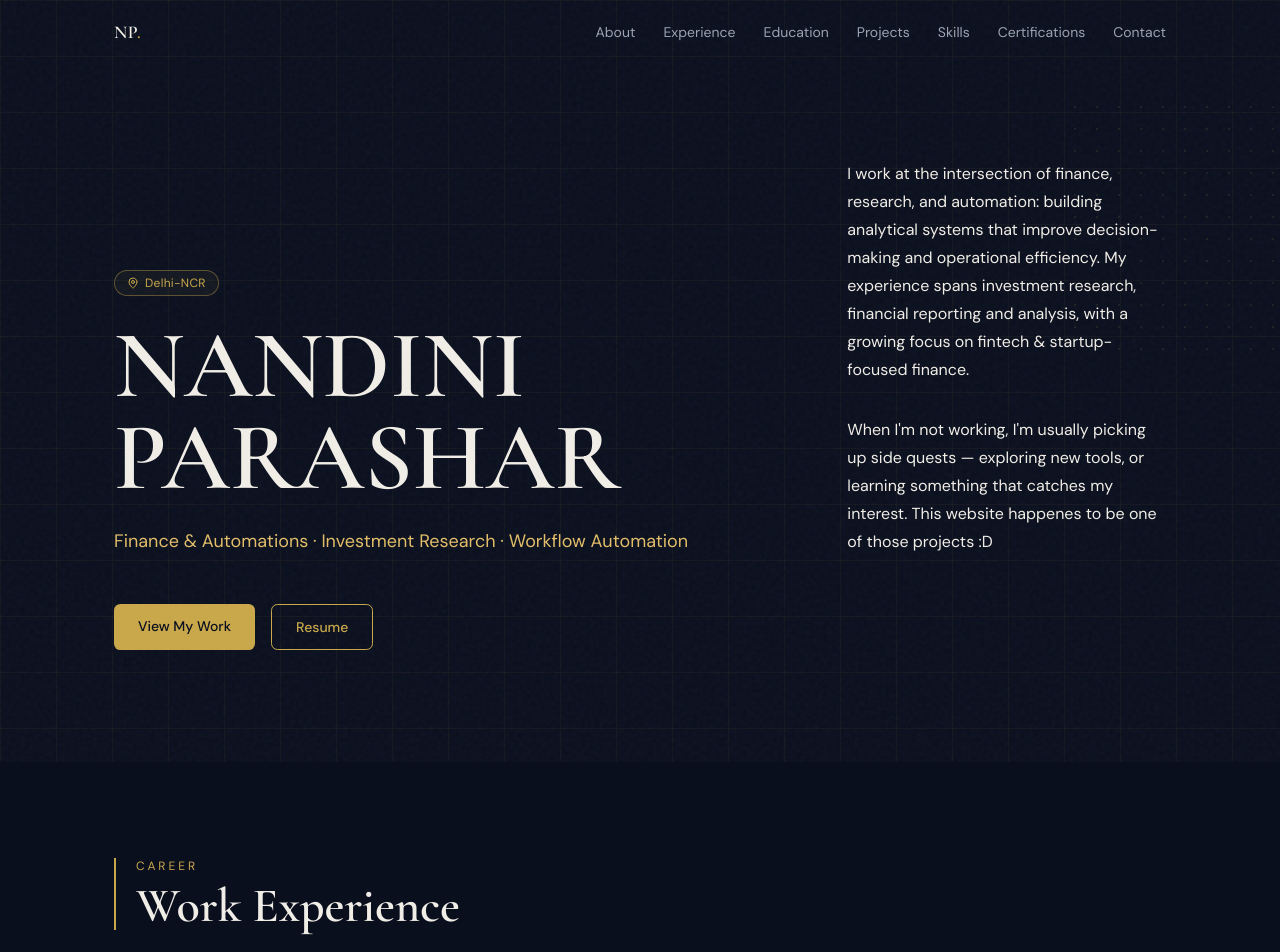
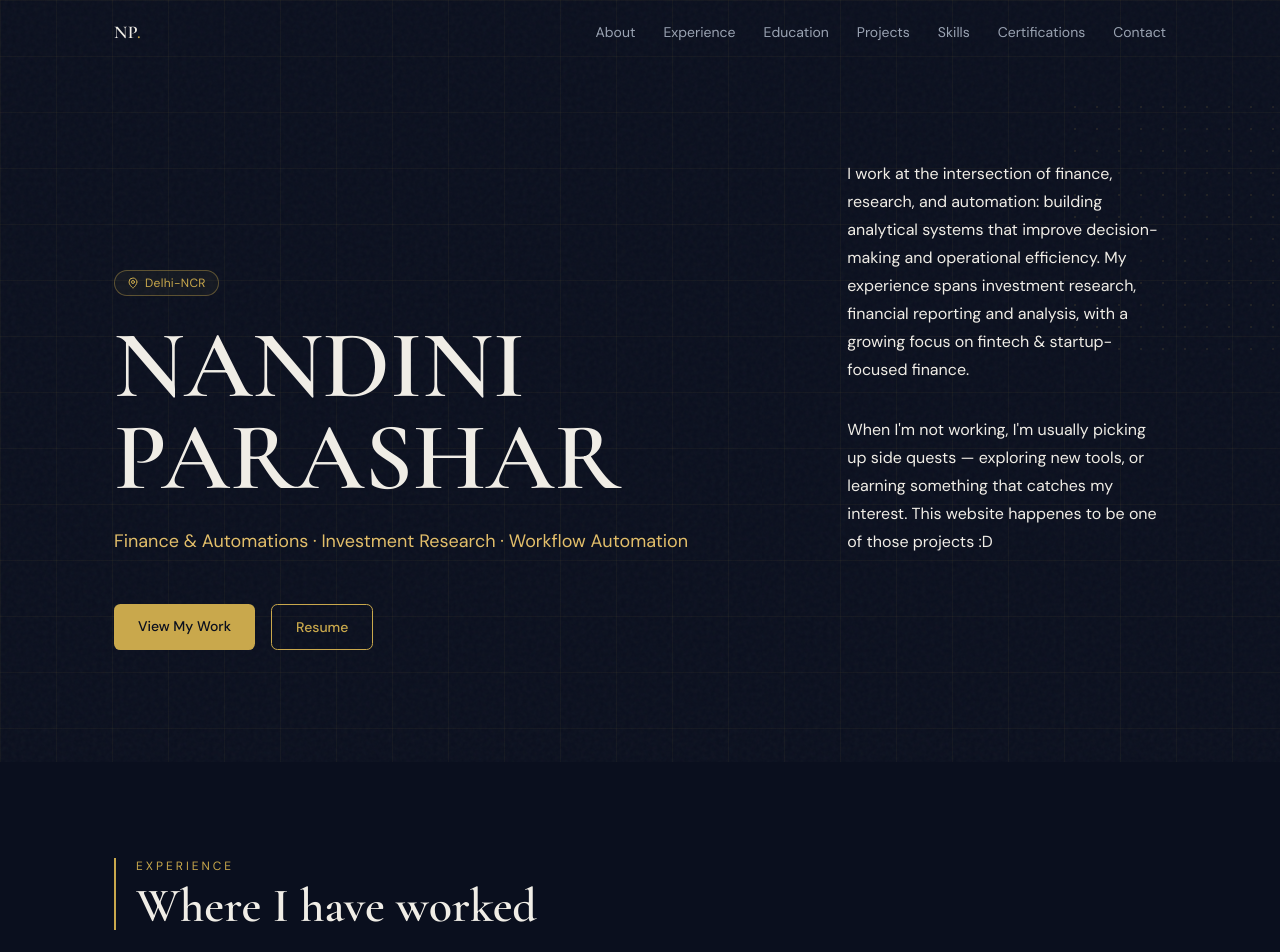
Before and after one commit to nandiniparasharr/portfolio, a Next.js app: page / in a window 1280 px wide. Shown: the top 952 px of the page. Built offline with nearby package versions, Linux system fonts and the light colour scheme.

Commit message:
Update experience.tsx

```diff
--- a/components/experience.tsx
+++ b/components/experience.tsx
@@ -52,7 +52,7 @@ export function Experience() {
   return (
     <section id="experience" className="relative py-24">
       <div className="mx-auto max-w-[1100px] px-6">
-        <SectionHeading eyebrow="Career" title="Work Experience" />
+        <SectionHeading eyebrow="Experience" title="Where I have worked" />
 
         <ol className="relative ml-[5px] border-l border-gold/25 pl-12 sm:pl-16">
           {experiences.map((exp, i) => (
```
